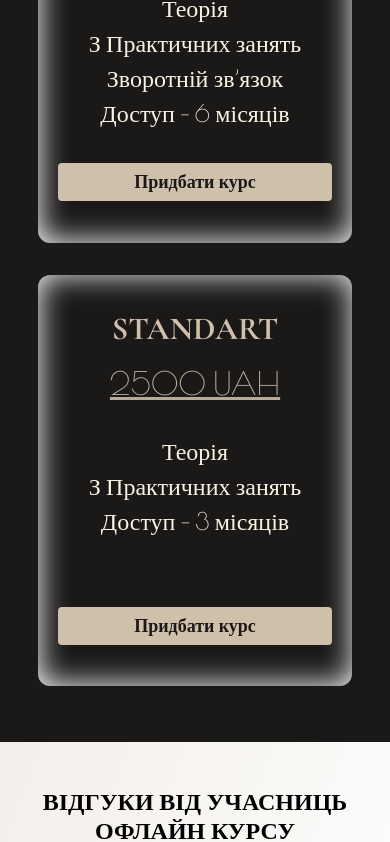
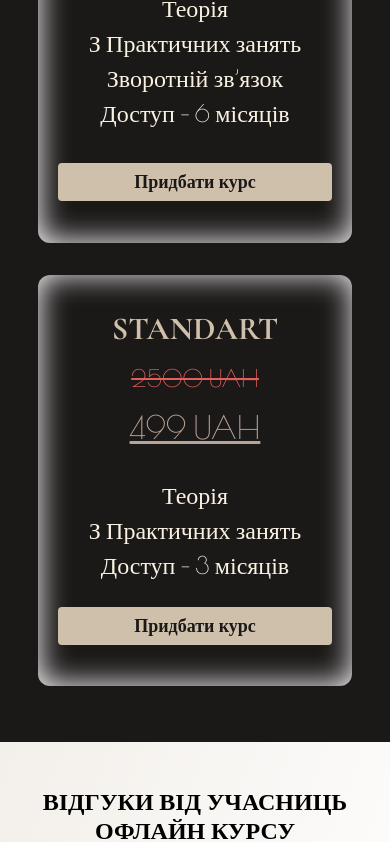
Before and after one commit to NesterenkoYulia/hair-studio, a React (Create React App) app: page / in a window 390 px wide. Shown: the part 8656-9498 px from the top of the page. Built offline with nearby package versions, Linux system fonts and the light colour scheme.

Commit message:
add test links

```diff
--- a/src/components/Header.js
+++ b/src/components/Header.js
@@ -15,7 +15,7 @@ const Header = () => {
             <p className={[styles.header_text]}>
               Актуально для майстрів, які працюють з волоссям
             </p>
-            <a className={[styles.header_buttom]} href='https://t.me/yuliianes'>
+            <a className={[styles.header_buttom]} href='https://secure.wayforpay.com/button/'>
               Придбати курс
             </a>
           </div>
--- a/src/components/Main.js
+++ b/src/components/Main.js
@@ -29,7 +29,7 @@ const Main = () => {
           <a href='#programm' className={[styles.main_btn1]}>
             Переглянути програму
           </a>
-          <a href='#' className={[styles.main_btn2]}>
+          <a href='https://secure.wayforpay.com/button/' className={[styles.main_btn2]}>
             Придбати курс{" "}
           </a>
         </div>
@@ -95,12 +95,12 @@ const Main = () => {
               Стилізуємо і фінішуємо укладання, а також фіксуємо її і робимо
               волосся рухливим.
             </p>
-            <a href='https://t.me/yuliianes' className={[styles.main_btn3]}>
+            <a href='https://secure.wayforpay.com/button/' className={[styles.main_btn3]}>
               Придбати курс{" "}
             </a>
           </div>
         </div>
-        <a className={[styles.main_btn4]} href='https://t.me/yuliianes'>
+        <a className={[styles.main_btn4]} href='https://secure.wayforpay.com/button/'>
           Придбати курс
         </a>
       </div>
--- a/src/components/Mainblock.js
+++ b/src/components/Mainblock.js
@@ -375,18 +375,19 @@ const Mainblock = () => {
                 <br />
                 Доступ - 6 місяців
               </p>
-              <a href='https://t.me/yuliianes' className={styles.tarifbtn}>
+              <a href='https://secure.wayforpay.com/button/' className={styles.tarifbtn}>
                 Придбати курс
               </a>
             </div>
             <div className={[styles.tarifright]}>
               <h3 className={[styles.tariftitleprice]}>Standart</h3>
-              <h4 className={[styles.tariftitlepricecena]}>2500 UAH</h4>
+              <h5 style={{ textDecoration: 'line-through', fontSize: '24px', color: '#e25f5b' }} className={[styles.tariftitlepricecena]}>2500 UAH</h5>
+              <h4 className={[styles.tariftitlepricecena]}>499 UAH</h4>
               <p className={[styles.tariftext]}>
                 Теорія <br /> З Практичних занять <br />
                 Доступ - 3 місяців
               </p>
-              <a href='https://t.me/yuliianes' className={[styles.tarifbtn]}>
+              <a href='https://secure.wayforpay.com/button/' className={[styles.tarifbtn]}>
                 Придбати курс
               </a>
             </div>
--- a/src/components/Mainblock.module.css
+++ b/src/components/Mainblock.module.css
@@ -234,7 +234,6 @@
     display: block;
   }
   .lesson_all {
-    margin-top: 32px;
     margin-top: 16px;
   }
   .lesson_number {
@@ -342,7 +341,7 @@
 }
 .tariftitlepricecena {
   padding-top: 16px;
-  color: #b8aa96;
+  color: #b8a496;
   text-align: center;
   font-family: Poiret One;
   font-size: 32px;
@@ -382,7 +381,7 @@
   margin-top: 32px;
 }
 .tarifright .tarifbtn {
-  margin-top: 68px;
+  margin-top: 24px;
 }
 .allsliders {
   display: flex;
```
